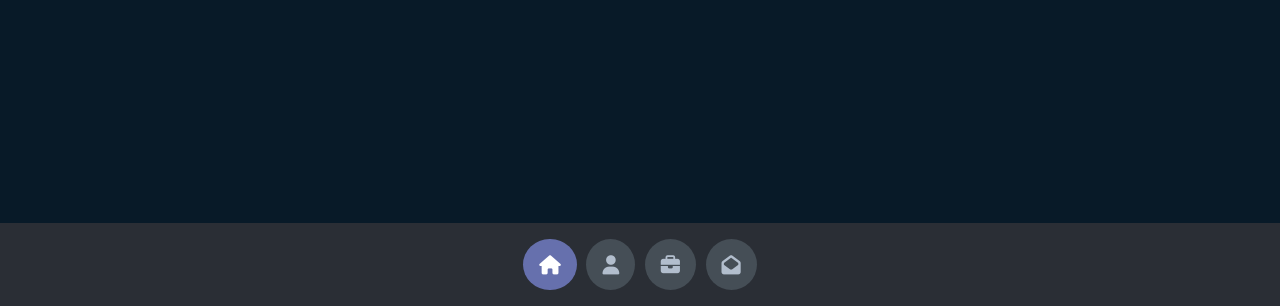
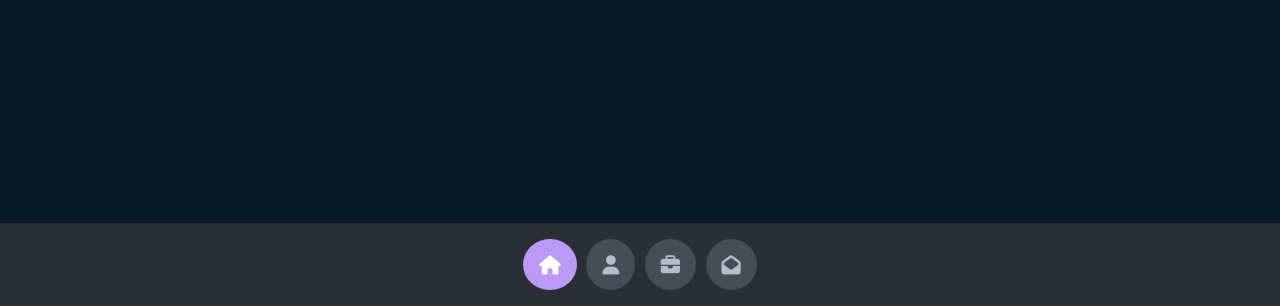
Before and after one commit to RMRKBL/Portfolio-main, a plain HTML site: page index.html in a window 1280 px wide. Shown: the part 494-800 px from the top of the page. Drawn offline with Linux system fonts and the light colour scheme.

Commit message:
Minor change to sizing of about containers

```diff
--- a/styles/styles.scss
+++ b/styles/styles.scss
@@ -9,7 +9,7 @@
 
 :root {
   --color-primary: #081a28;
-  --color-secondary: #6670ad;
+  --color-secondary: #bb9af7;
   --color-white: #fff;
   --color-black: #000;
   --color-grey0: #f8f8f8f8;
@@ -161,6 +161,7 @@ section {
   display: grid;
   grid-template-columns: repeat(2, 1fr);
   gap: 2rem;
+  height: 70%;
 }
 .about-container .right-about .about-item {
   border: 1px solid var(--color-grey-5);
```
Also changed, not shown: styles/styles.css, 1 other file.
